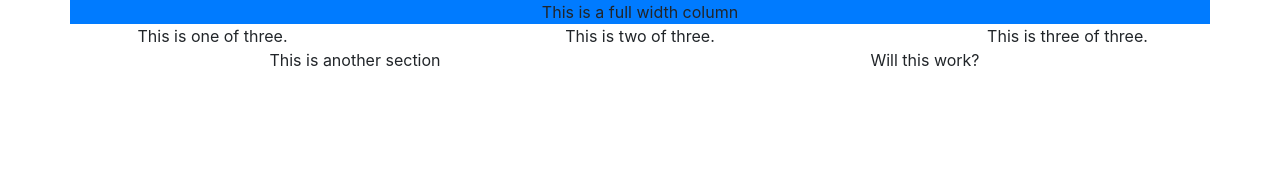
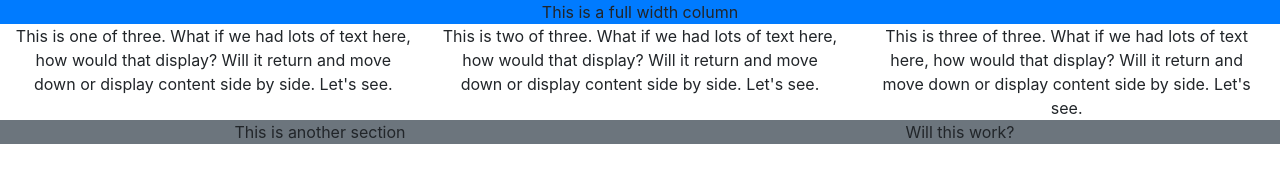
Before and after one commit to EllyC20/bootstrap-grid-practice, a plain HTML site: page index.html in a window 1280 px wide. Drawn offline with nearby package versions, Linux system fonts and the light colour scheme.

Commit message:
add text to rows, define bg color.

```diff
--- a/index.html
+++ b/index.html
@@ -7,16 +7,19 @@
     <title>Bootstrap</title>
 </head>
 <body>
-    <div class="container">
-        <div class="row">
-            <div class="col-12  bg-primary text-center" > This is a full width column</div>
-            <div class="col-3 text-center"> This is one of three. </div>
-            <div class="col-6 text-center"> This is two of three. </div>
-            <div class="col-3 text-center"> This is three of three. </div>
+    <div class="container-fluid">
+        <div class="row text-center">
+            <div class="col-12 bg-primary" > This is a full width column</div>
+            <div class="col-4"> This is one of three. What if we had lots of text here, how would that display?
+            Will it return and move down or display content side by side. Let's see. </div>
+            <div class="col-4"> This is two of three. What if we had lots of text here, how would that display?
+            Will it return and move down or display content side by side. Let's see.</div>
+            <div class="col-4"> This is three of three. What if we had lots of text here, how would that display?
+            Will it return and move down or display content side by side. Let's see.</div>
         </div>
-        <div class="row">
-            <div class="col-6 text-center"> This is another section </div>
-            <div class="col-6 text-center"> Will this work? </div>
+        <div class="row bg-secondary text-center">
+            <div class="col-6"> This is another section </div>
+            <div class="col-6"> Will this work? </div>
         </div>
     </div>
 
```
